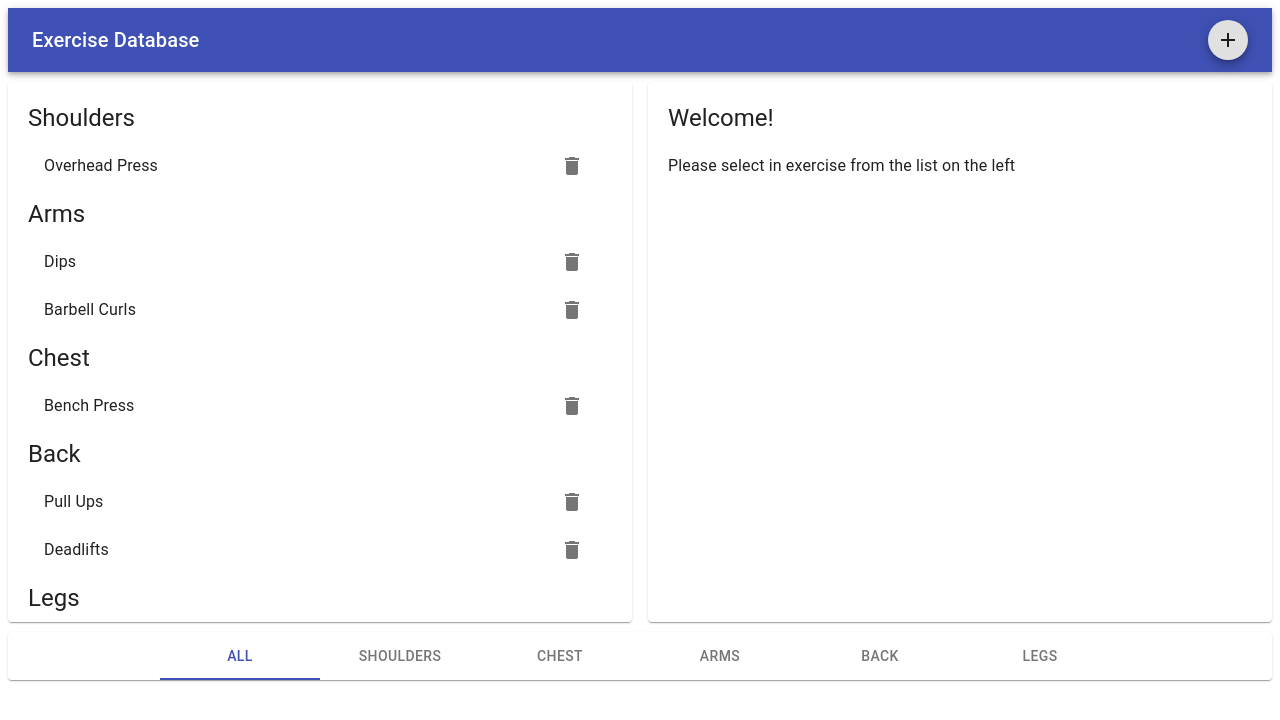
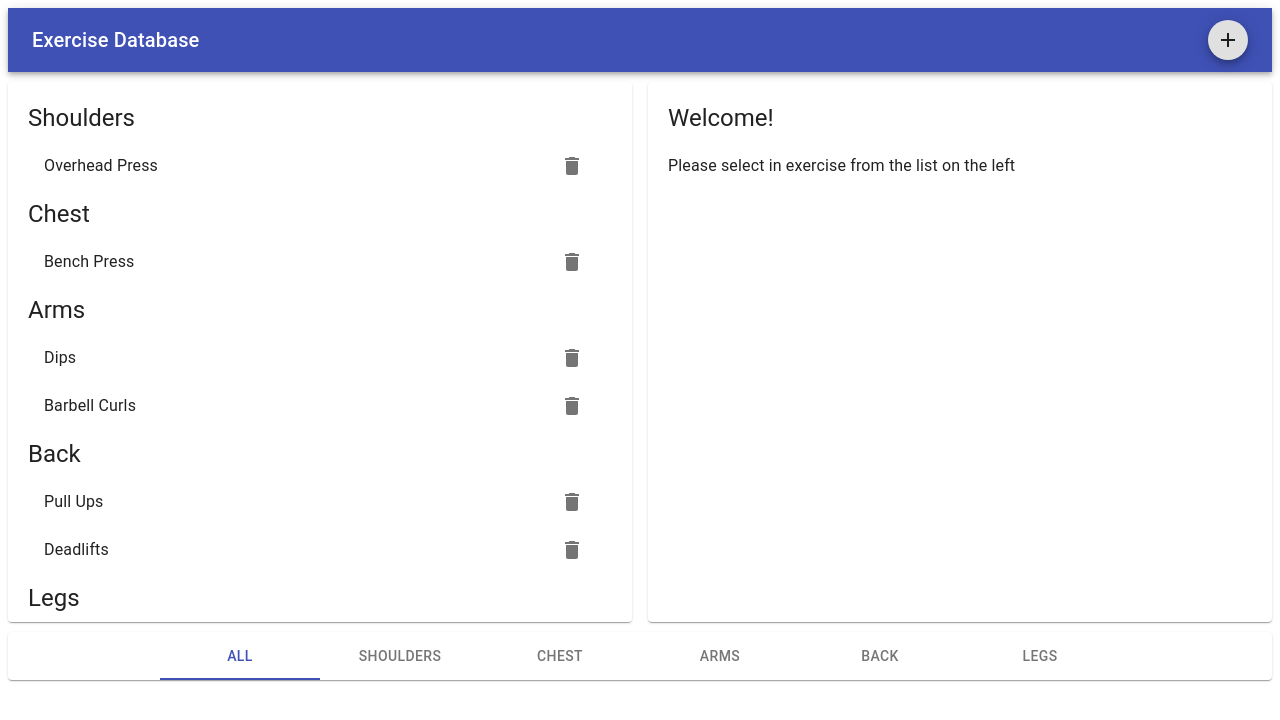
Before and after one commit to kensukegoto/react__mui, a React (Create React App) app: page / in a window 1280 px wide. Shown: the top 720 px of the page. Built offline with nearby package versions, Linux system fonts and the light colour scheme.

Commit message:
[追加] カテゴリーにエクササイズがない場合でもカテゴリーは表示する

```diff
--- a/src/components/App.js
+++ b/src/components/App.js
@@ -16,13 +16,18 @@ export default class extends Component {
 
   getExercisesByMuscles(){
 
-    return Object.entries(this.state.exercises.reduce((exercises,exercise) => {
+    const initExercises = muscles.reduce((exercises,category)=>({
+      ...exercises,
+      [category]: []
+    }),{})
+
+    return Object.entries(
+      this.state.exercises.reduce((exercises,exercise) => {
         const { muscles } = exercise
-        exercises[muscles] = exercises[muscles]
-          ? [...exercises[muscles],exercise]
-          : [exercise]
+        exercises[muscles] = [...exercises[muscles],exercise]
+
         return exercises
-      },{})
+      },initExercises)
     )
   }
 
```
